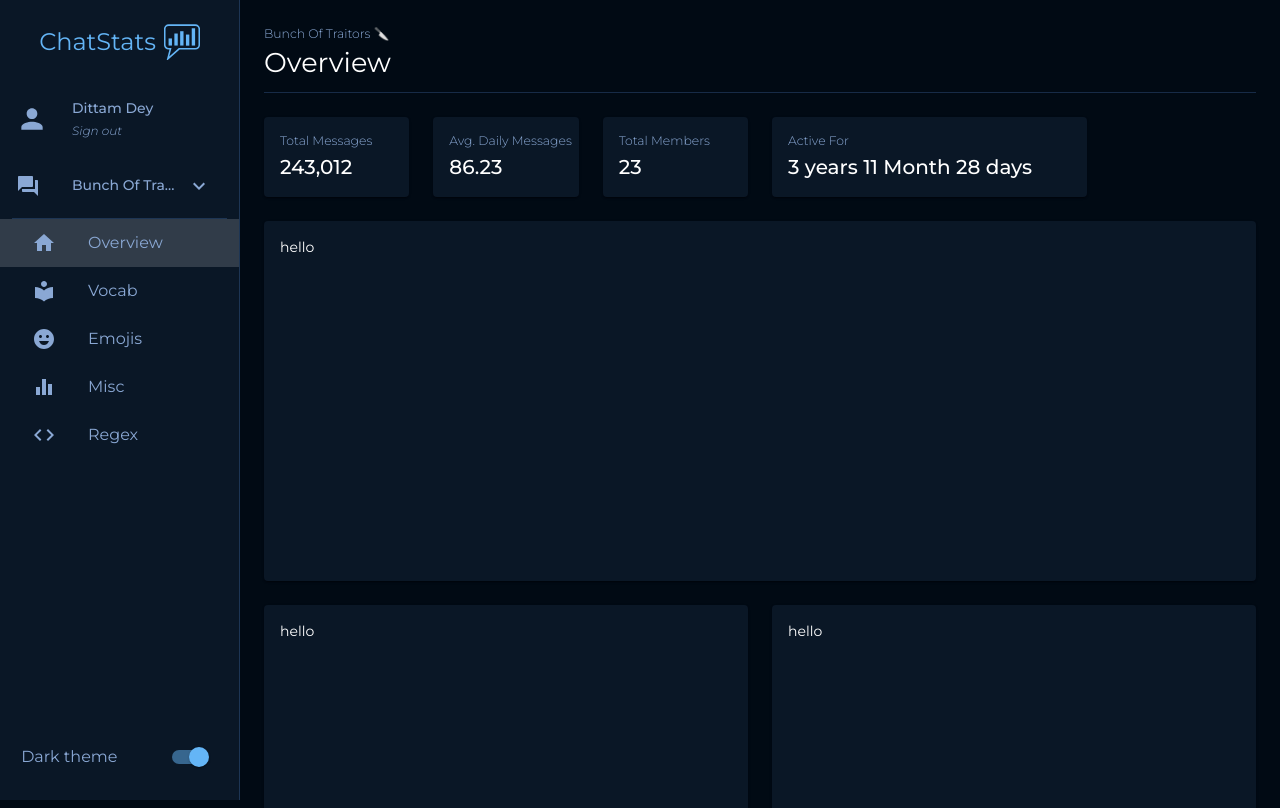
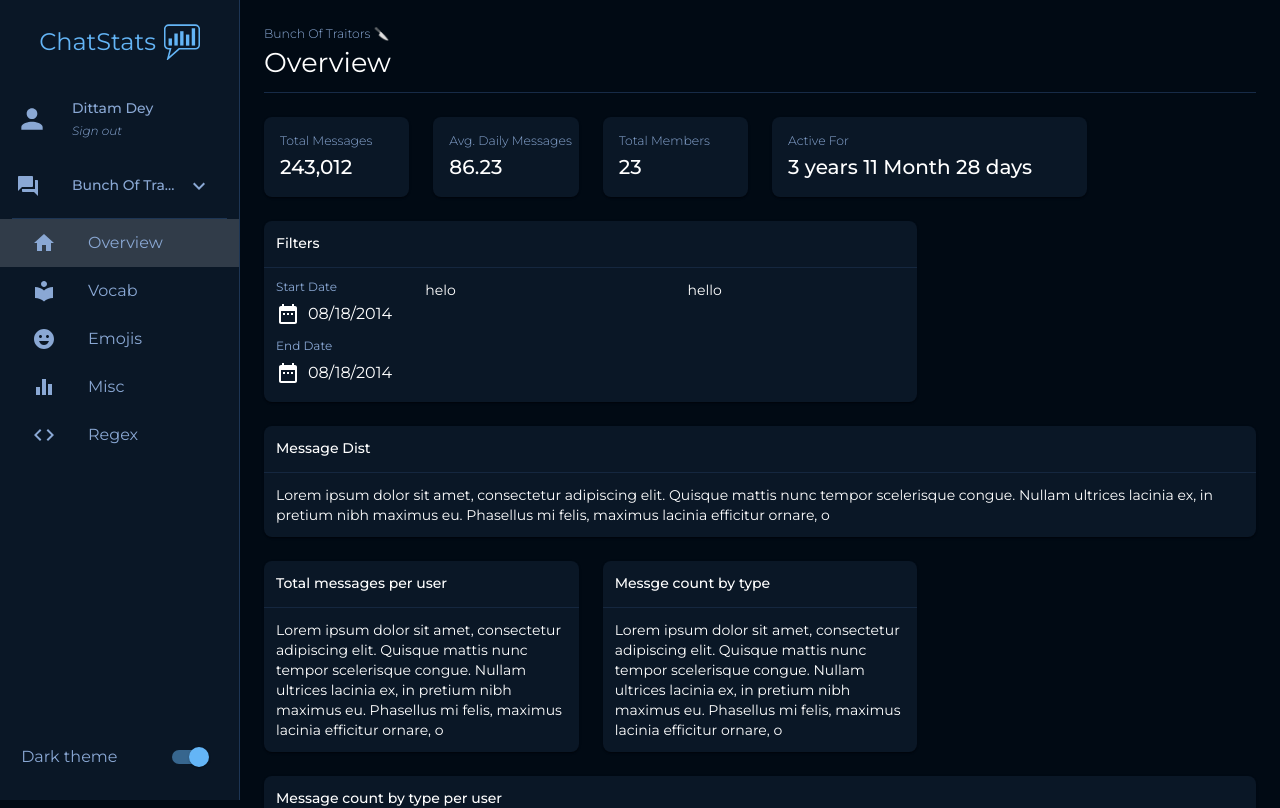
Before and after one commit to SophicalMushroom/ChatStats, a React (Create React App) app in the folder frontend/: page / in a window 1280 px wide. Shown: the top 808 px of the page. Built offline with nearby package versions, Linux system fonts and the light colour scheme.

Commit message:
added Card, StatCard and Filter components

```diff
--- a/frontend/package.json
+++ b/frontend/package.json
@@ -3,12 +3,15 @@
   "version": "0.1.0",
   "private": true,
   "dependencies": {
+    "@date-io/date-fns": "^1.3.13",
     "@material-ui/core": "^4.11.3",
     "@material-ui/icons": "^4.11.2",
+    "@material-ui/pickers": "^3.2.10",
     "@material-ui/styles": "^4.11.3",
     "@testing-library/jest-dom": "^5.11.9",
     "@testing-library/react": "^11.2.3",
     "@testing-library/user-event": "^12.6.2",
+    "date-fns": "^2.0.0-beta.5",
     "react": "^17.0.1",
     "react-dom": "^17.0.1",
     "react-router-dom": "^5.2.0",
--- a/frontend/src/components/Overview.js
+++ b/frontend/src/components/Overview.js
@@ -1,40 +1,16 @@
 import { Fragment, useStatCarde, useContext } from "react";
-import Typography from "@material-ui/core/Typography";
+import { makeStyles, useTheme } from "@material-ui/core/styles";
 import Grid from "@material-ui/core/Grid";
-import { makeStyles, useTheme } from "@material-ui/core/styles";
-import { DesktopAppBar } from "./navigation/DesktopAppBar";
 import Paper from "@material-ui/core/Paper";
 import useMediaQuery from "@material-ui/core/useMediaQuery";
+import { StatCard } from "./miscellaneous/StatCard";
+import { DesktopAppBar } from "./navigation/DesktopAppBar";
+import { Card } from "./miscellaneous/Card";
+import { Filters } from "./miscellaneous/Filters";
 
 const useStyles = makeStyles((theme) => ({
-  paper: {
-    display: "flex",
-    justifyContent: "flex-start",
-    alignItems: "center",
-    paddingLeft: theme.spacing(2),
-    width: "100%",
-    height: "8vh",
-    [theme.breakpoints.down("lg")]: {
-      height: "10vh",
-    },
-  },
-  paper2: {
-    width: "100%",
-    height: "45vh",
-    padding: theme.spacing(2),
-  },
-  gridItem: { paddingLeft: 0, paddingRight: 0 },
-  subtitle: {
-    ...theme.typography.subtitle3,
-    [theme.breakpoints.down("xs")]: {
-      fontSize: "10px",
-    },
-  },
-  value: {
-    ...theme.typography.h6,
-    [theme.breakpoints.down("xs")]: {
-      fontSize: "16px",
-    },
+  root: {
+    paddingBottom: theme.spacing(2),
   },
 }));
 
@@ -43,26 +19,12 @@ export const Overview = (props) => {
   const theme = useTheme();
   const isMobile = useMediaQuery(theme.breakpoints.down("sm"));
 
-  const StatCard = (props) => {
-    return (
-      <Paper className={classes.paper}>
-        <div>
-          <Typography noWrap color="textSecondary" className={classes.subtitle}>
-            {props.label}
-          </Typography>
-          <Typography noWrap color="textPrimary" className={classes.value}>
-            {props.value}
-          </Typography>
-        </div>
-      </Paper>
-    );
-  };
-
   return (
-    <Grid container spacing={isMobile ? 2 : 3}>
+    <Grid container spacing={isMobile ? 2 : 3} className={classes.root}>
       <Grid item xs={12}>
         <DesktopAppBar />
       </Grid>
+
       <Grid item xs={12} sm={2} xl={2}>
         <StatCard label="Total Messages" value="243,012" />
       </Grid>
@@ -75,17 +37,40 @@ export const Overview = (props) => {
       <Grid item xs={12} sm={4} xl={3}>
         <StatCard label="Active For" value="3 years 11 Month 28 days" />
       </Grid>
-      <Grid item xs={12}>
-        <Paper className={classes.paper2}>hello</Paper>
-      </Grid>
-      <Grid item xs={12} sm={6}>
-        <Paper className={classes.paper2}>hello</Paper>
-      </Grid>
-      <Grid item xs={12} sm={6}>
-        <Paper className={classes.paper2}>hello</Paper>
+      <Grid item xs={12} sm={8} xl={5}>
+        <Filters />
       </Grid>
       <Grid item xs={12}>
-        <Paper className={classes.paper2}>hello</Paper>
+        <Card title="Message Dist">
+          Lorem ipsum dolor sit amet, consectetur adipiscing elit. Quisque
+          mattis nunc tempor scelerisque congue. Nullam ultrices lacinia ex, in
+          pretium nibh maximus eu. Phasellus mi felis, maximus lacinia efficitur
+          ornare, o
+        </Card>
+      </Grid>
+      <Grid item xs={12} sm={4}>
+        <Card title="Total messages per user">
+          Lorem ipsum dolor sit amet, consectetur adipiscing elit. Quisque
+          mattis nunc tempor scelerisque congue. Nullam ultrices lacinia ex, in
+          pretium nibh maximus eu. Phasellus mi felis, maximus lacinia efficitur
+          ornare, o
+        </Card>
+      </Grid>
+      <Grid item xs={12} sm={4}>
+        <Card title="Messge count by type">
+          Lorem ipsum dolor sit amet, consectetur adipiscing elit. Quisque
+          mattis nunc tempor scelerisque congue. Nullam ultrices lacinia ex, in
+          pretium nibh maximus eu. Phasellus mi felis, maximus lacinia efficitur
+          ornare, o
+        </Card>
+      </Grid>
+      <Grid item xs={12}>
+        <Card title="Message count by type per user">
+          Lorem ipsum dolor sit amet, consectetur adipiscing elit. Quisque
+          mattis nunc tempor scelerisque congue. Nullam ultrices lacinia ex, in
+          pretium nibh maximus eu. Phasellus mi felis, maximus lacinia efficitur
+          ornare, o
+        </Card>
       </Grid>
     </Grid>
   );
--- /dev/null
+++ b/frontend/src/components/miscellaneous/Card.js
@@ -0,0 +1,36 @@
+import { Fragment, useStatCarde, useContext } from "react";
+import { makeStyles, useTheme } from "@material-ui/core/styles";
+import Paper from "@material-ui/core/Paper";
+import Typography from "@material-ui/core/Typography";
+import Divider from "@material-ui/core/Divider";
+
+export const Card = (props) => {
+	const useStyles = makeStyles((theme) => ({
+		root: {
+			width: "100%",
+		},
+		title: {
+			padding: theme.spacing(1.5),
+		},
+		content: {
+			padding: theme.spacing(1.5),
+		},
+		divider: {
+			backgroundColor: "rgba(79, 131, 204, 0.15)",
+		},
+	}));
+	const classes = useStyles();
+	const theme = useTheme();
+
+	return (
+		<Paper className={classes.root}>
+			<div className={classes.title}>
+				<Typography variant="subtitle2">{props.title}</Typography>
+			</div>
+
+			<Divider className={classes.divider} />
+
+			<div className={classes.content}>{props.children}</div>
+		</Paper>
+	);
+};
--- /dev/null
+++ b/frontend/src/components/miscellaneous/Filters.js
@@ -0,0 +1,98 @@
+import { Fragment, useState, useContext } from "react";
+import { makeStyles, useTheme } from "@material-ui/core/styles";
+import Grid from "@material-ui/core/Grid";
+import useMediaQuery from "@material-ui/core/useMediaQuery";
+import DateFnsUtils from "@date-io/date-fns";
+import {
+	MuiPickersUtilsProvider,
+	KeyboardDatePicker,
+} from "@material-ui/pickers";
+import { Card } from "./Card";
+import Typography from "@material-ui/core/Typography";
+import DateRangeIcon from "@material-ui/icons/DateRange";
+
+const useStyles = makeStyles((theme) => ({
+	dateLabel: theme.typography.subtitle3,
+	dateValue: {
+		paddingLeft: "5px",
+	},
+	root: {
+		"& .MuiInputBase-root": {
+			padding: 0,
+			"& .MuiButtonBase-root": {
+				padding: 0,
+				paddingLeft: 0,
+			},
+			"& .MuiInputBase-input": {
+				padding: 8,
+				paddingLeft: 0,
+			},
+		},
+	},
+}));
+
+export const Filters = (props) => {
+	const classes = useStyles();
+	const theme = useTheme();
+	const isMobile = useMediaQuery(theme.breakpoints.down("sm"));
+	const [selectedDate, setSelectedDate] = useState(
+		new Date("2014-08-18T21:11:54")
+	);
+
+	const handleDateChange = (date) => {
+		setSelectedDate(date);
+	};
+
+	return (
+		<MuiPickersUtilsProvider utils={DateFnsUtils}>
+			<Card title="Filters">
+				{/* root container*/}
+				<Grid item container xs={12} spacing={1}>
+					{/* date filters*/}
+					<Grid item container xs={12} lg={3} spacing={1}>
+						<Grid item xs={6} lg={12}>
+							<KeyboardDatePicker
+								autoOk
+								className={classes.root}
+								variant={isMobile ? "dialog" : "inline"}
+								format="MM/dd/yyyy"
+								label="Start Date"
+								value={selectedDate}
+								onChange={handleDateChange}
+								keyboardIcon={<DateRangeIcon />}
+								InputAdornmentProps={{ position: "start" }}
+								InputProps={{
+									disableUnderline: true,
+								}}
+							/>
+						</Grid>
+						<Grid item xs={6} lg={12}>
+							<KeyboardDatePicker
+								autoOk
+								className={classes.root}
+								variant={isMobile ? "dialog" : "inline"}
+								format="MM/dd/yyyy"
+								label="End Date"
+								value={selectedDate}
+								onChange={handleDateChange}
+								keyboardIcon={<DateRangeIcon />}
+								InputAdornmentProps={{ position: "start" }}
+								InputProps={{
+									disableUnderline: true,
+									marginLeft: "0px",
+								}}
+							/>
+						</Grid>
+					</Grid>
+					{/* other filters*/}
+					<Grid item xs={12} lg={5}>
+						helo
+					</Grid>
+					<Grid item xs={12} lg={4}>
+						hello
+					</Grid>
+				</Grid>
+			</Card>
+		</MuiPickersUtilsProvider>
+	);
+};
--- /dev/null
+++ b/frontend/src/components/miscellaneous/StatCard.js
@@ -0,0 +1,48 @@
+import { Fragment, useStatCarde, useContext } from "react";
+import Typography from "@material-ui/core/Typography";
+import { makeStyles, useTheme } from "@material-ui/core/styles";
+import Paper from "@material-ui/core/Paper";
+
+const useStyles = makeStyles((theme) => ({
+  root: {
+    display: "flex",
+    justifyContent: "flex-start",
+    alignItems: "center",
+    paddingLeft: theme.spacing(2),
+    width: "100%",
+    height: "8vh",
+    [theme.breakpoints.down("lg")]: {
+      height: "10vh",
+    },
+  },
+  title: {
+    ...theme.typography.subtitle3,
+    [theme.breakpoints.down("xs")]: {
+      fontSize: "10px",
+    },
+  },
+  value: {
+    ...theme.typography.h6,
+    [theme.breakpoints.down("xs")]: {
+      fontSize: "16px",
+    },
+  },
+}));
+
+export const StatCard = (props) => {
+  const classes = useStyles();
+  const theme = useTheme();
+
+  return (
+    <Paper className={classes.root}>
+      <div>
+        <Typography noWrap color="textSecondary" className={classes.title}>
+          {props.label}
+        </Typography>
+        <Typography noWrap color="textPrimary" className={classes.value}>
+          {props.value}
+        </Typography>
+      </div>
+    </Paper>
+  );
+};
--- a/frontend/src/contexts/ThemeContext.js
+++ b/frontend/src/contexts/ThemeContext.js
@@ -17,6 +17,9 @@ const baseTheme = {
 			fontSize: "1.7rem",
 			lineHeight: 1.5,
 		},
+	},
+	shape: {
+		borderRadius: 8,
 	},
 };
 
```
Also changed, not shown: 2 other files (tests, documents, lock files or other folders). Lines whose indentation alone changed are shown as unchanged.
